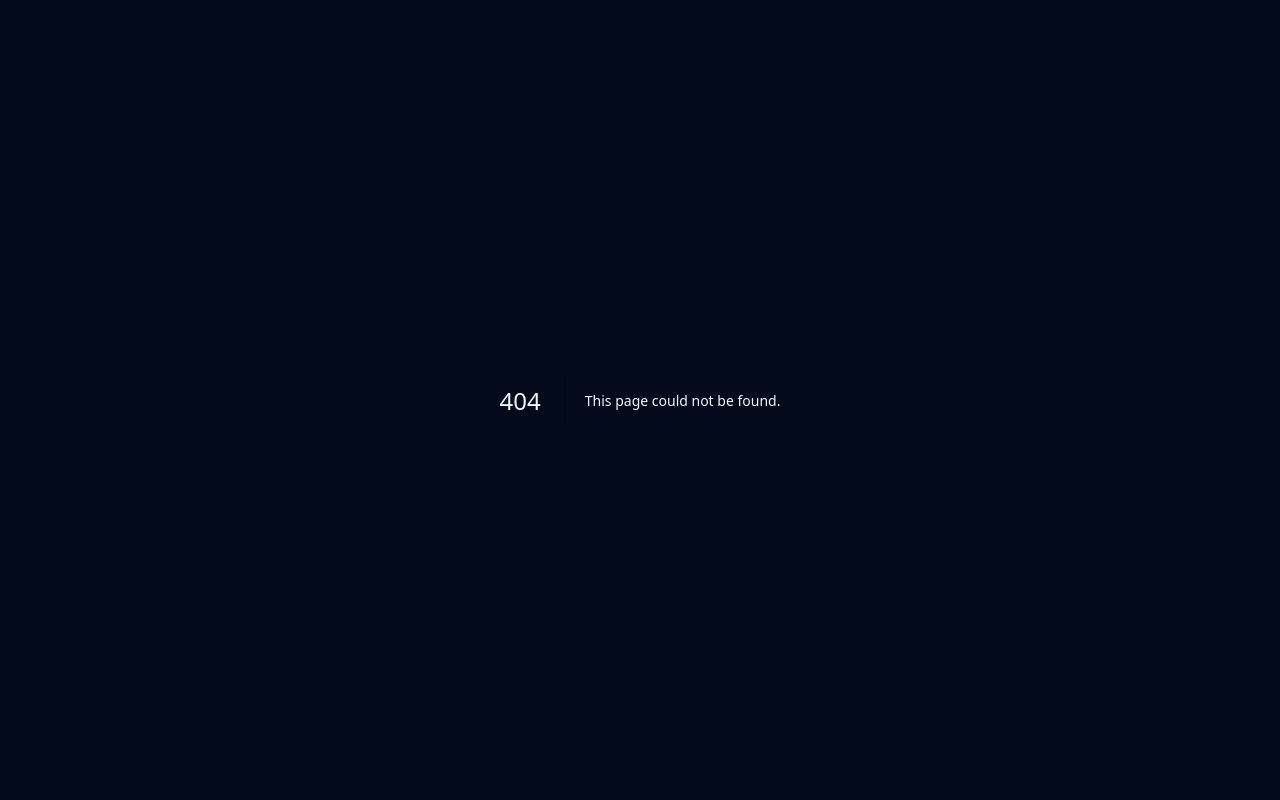
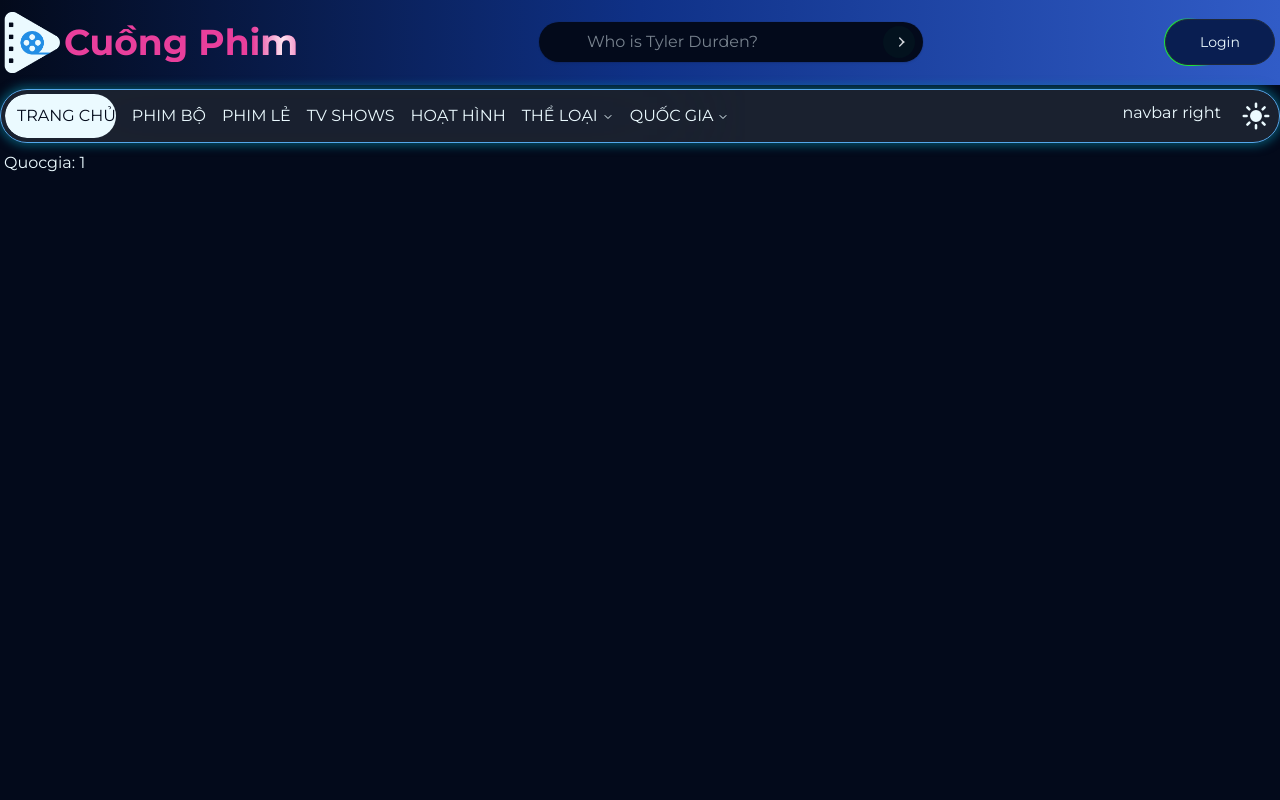
Before and after one commit to thanhtuvietnam/test-project, a Next.js app: page /quoc-gia/1 in a window 1280 px wide. Before the commit this address had no page. Shown: the top 800 px of the page. Built offline with nearby package versions, Linux system fonts and the light colour scheme; a web font is replaced by a local one.

Commit message:
feat: add dynamic routing for categories
- Implement dynamic routing for 'quoc-gia' and 'the-loai' categories
- Update SubmenuLists to use transformText for dynamic links
- Update TabLists to use transformText for dynamic links

```diff
--- /dev/null
+++ b/src/app/(main)/(categories)/quoc-gia/[slug]/page.tsx
@@ -0,0 +1,16 @@
+'use client';
+
+import { useParams } from 'next/navigation';
+
+const QuocgiaPage = () => {
+  const params = useParams();
+  const { slug } = params;
+
+  return (
+    <div>
+      <h1>Quocgia: {slug}</h1>
+    </div>
+  );
+};
+
+export default QuocgiaPage;
--- /dev/null
+++ b/src/app/(main)/(categories)/the-loai/[slug]/page.tsx
@@ -0,0 +1,15 @@
+'use client';
+
+import { useParams } from 'next/navigation';
+
+const TheLoaiPage = () => {
+  const params = useParams();
+  const { slug } = params;
+
+  return (
+    <div>
+      <h1>Theloai: {slug}</h1>
+    </div>
+  );
+};
+export default TheLoaiPage;
--- a/src/components/atoms/SubmenuLists/SubmenuLists.tsx
+++ b/src/components/atoms/SubmenuLists/SubmenuLists.tsx
@@ -1,5 +1,6 @@
 'use client';
 import { cn } from '@/lib/utils';
+import { transformText } from '@/lib/utils/transformtext';
 import { AnimatePresence, motion } from 'framer-motion';
 import Link from 'next/link';
 
@@ -65,7 +66,10 @@ const SubmenuLists: React.FC<SubmenuListsProps> = ({
                   'hover:border-r-2 hover:border-r-semantic-alizarin hover:text-bgdark dark:hover:border-r-semantic-goldenFizz dark:hover:text-bglight'
                 )}
               >
-                <Link className="py-5" href="/register">
+                <Link
+                  className="py-5"
+                  href={`/${transformText(tab)}/${transformText(subMenu)}`}
+                >
                   {subMenu}
                 </Link>
               </motion.li>
--- a/src/components/molecules/TabLists/TabLists.tsx
+++ b/src/components/molecules/TabLists/TabLists.tsx
@@ -116,7 +116,10 @@ const TabLists: React.FC = () => {
                       </div>
                     </>
                   ) : (
-                    <Link className="px-2 py-1.5" href={transformText(tab)}>
+                    <Link
+                      className="px-2 py-1.5"
+                      href={`/${transformText(tab)}`}
+                    >
                       {tab}
                     </Link>
                   )}
```
